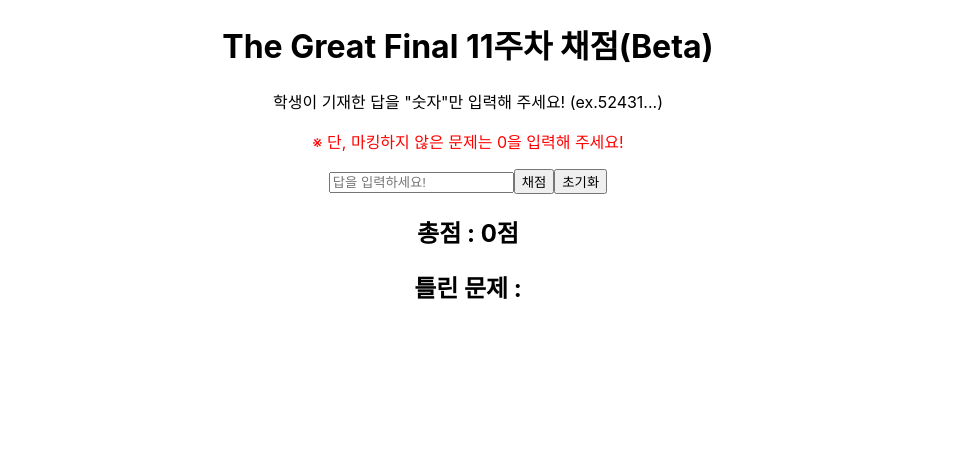
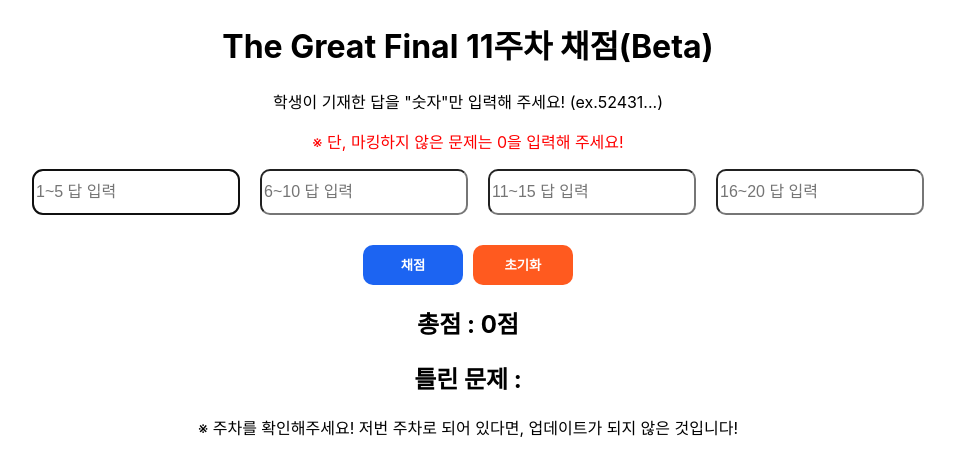
Before and after one commit to GitC0de/TGF-Scoring, a React (Create React App) app: page / in a window 1280 px wide. Shown: the top 476 px of the page, without its empty margins (172-1127 px from the left). Built offline with nearby package versions, Linux system fonts and the light colour scheme.

Commit message:
input division

```diff
--- a/src/App.js
+++ b/src/App.js
@@ -9,6 +9,10 @@ function App() {
       <p>학생이 기재한 답을 "숫자"만 입력해 주세요! (ex.52431...)</p>
       <p className="warning">※ 단, 마킹하지 않은 문제는 0을 입력해 주세요!</p>
       <System />
+      <p>
+        ※ 주차를 확인해주세요! 저번 주차로 되어 있다면, 업데이트가 되지 않은
+        것입니다!
+      </p>
     </div>
   );
 }
--- /dev/null
+++ b/src/System.css
@@ -0,0 +1,39 @@
+.answerInput {
+  width: 200px;
+  height: 40px;
+  font-size: medium;
+  border-radius: 10px;
+  margin-left: 20px;
+}
+
+.scoringButton {
+  background-color: #1c64f2;
+  color: white;
+  font-weight: 700;
+  border: none;
+  cursor: pointer;
+  width: 100px;
+  height: 40px;
+  border-radius: 10px;
+  margin-top: 30px;
+}
+
+.scoringButton:hover {
+  opacity: 0.7;
+}
+
+.clearButton {
+  background-color: #ff5a1f;
+  color: white;
+  font-weight: 700;
+  border: none;
+  cursor: pointer;
+  width: 100px;
+  height: 40px;
+  border-radius: 10px;
+  margin-left: 10px;
+}
+
+.clearButton:hover {
+  opacity: 0.7;
+}
--- a/src/System.js
+++ b/src/System.js
@@ -1,5 +1,5 @@
-import { React, useState } from "react";
-/* import "./System.css"; */
+import { React, useState, useRef, useEffect } from "react";
+import "./System.css";
 export default function System() {
   const rightAnswer = [
     5, 5, 1, 5, 3, 2, 4, 4, 2, 1, 5, 3, 4, 2, 5, 4, 3, 4, 1, 3,
@@ -12,12 +12,39 @@ export default function System() {
   const wrongProblems = [];
 
   let score = 0;
+  let answer = "";
 
-  const [answer, setAnswer] = useState("");
+  const [answer1, setAnswer1] = useState("");
+  const [answer2, setAnswer2] = useState("");
+  const [answer3, setAnswer3] = useState("");
+  const [answer4, setAnswer4] = useState("");
   const [totalScore, setTotalScore] = useState(0);
   const [wrong, setWrong] = useState([]);
 
+  const firstRef = useRef("");
+  const secondRef = useRef("");
+  const thirdRef = useRef("");
+  const fourthRef = useRef("");
+
+  useEffect(() => {
+    firstRef.current.focus();
+  }, []);
+
+  useEffect(() => {
+    answer1.length >= 5 && secondRef.current.focus();
+  }, [answer1]);
+
+  useEffect(() => {
+    answer2.length >= 5 && thirdRef.current.focus();
+  }, [answer2]);
+
+  useEffect(() => {
+    answer3.length >= 5 && fourthRef.current.focus();
+  }, [answer3]);
+
   const scoring = () => {
+    answer = answer1 + answer2 + answer3 + answer4;
+
     if (answer.length !== 20) {
       alert("답 개수가 " + answer.length + "개입니다. 다시 입력해주세요.");
     } else {
@@ -38,18 +65,46 @@ export default function System() {
   };
 
   const clear = () => {
-    setAnswer("");
+    setAnswer1("");
+    setAnswer2("");
+    setAnswer3("");
+    setAnswer4("");
     setTotalScore(0);
     setWrong([]);
   };
 
   return (
     <>
-      <input
-        placeholder="답을 입력하세요!"
-        value={answer}
-        onChange={(e) => setAnswer(e.target.value)}
-      ></input>
+      <div>
+        <input
+          placeholder="1~5 답 입력"
+          value={answer1}
+          onChange={(e) => setAnswer1(e.target.value)}
+          className="answerInput"
+          ref={firstRef}
+        ></input>
+        <input
+          placeholder="6~10 답 입력"
+          value={answer2}
+          onChange={(e) => setAnswer2(e.target.value)}
+          className="answerInput"
+          ref={secondRef}
+        ></input>
+        <input
+          placeholder="11~15 답 입력"
+          value={answer3}
+          onChange={(e) => setAnswer3(e.target.value)}
+          className="answerInput"
+          ref={thirdRef}
+        ></input>
+        <input
+          placeholder="16~20 답 입력"
+          value={answer4}
+          onChange={(e) => setAnswer4(e.target.value)}
+          className="answerInput"
+          ref={fourthRef}
+        ></input>
+      </div>
       <button onClick={scoring} className="scoringButton">
         채점
       </button>
```
